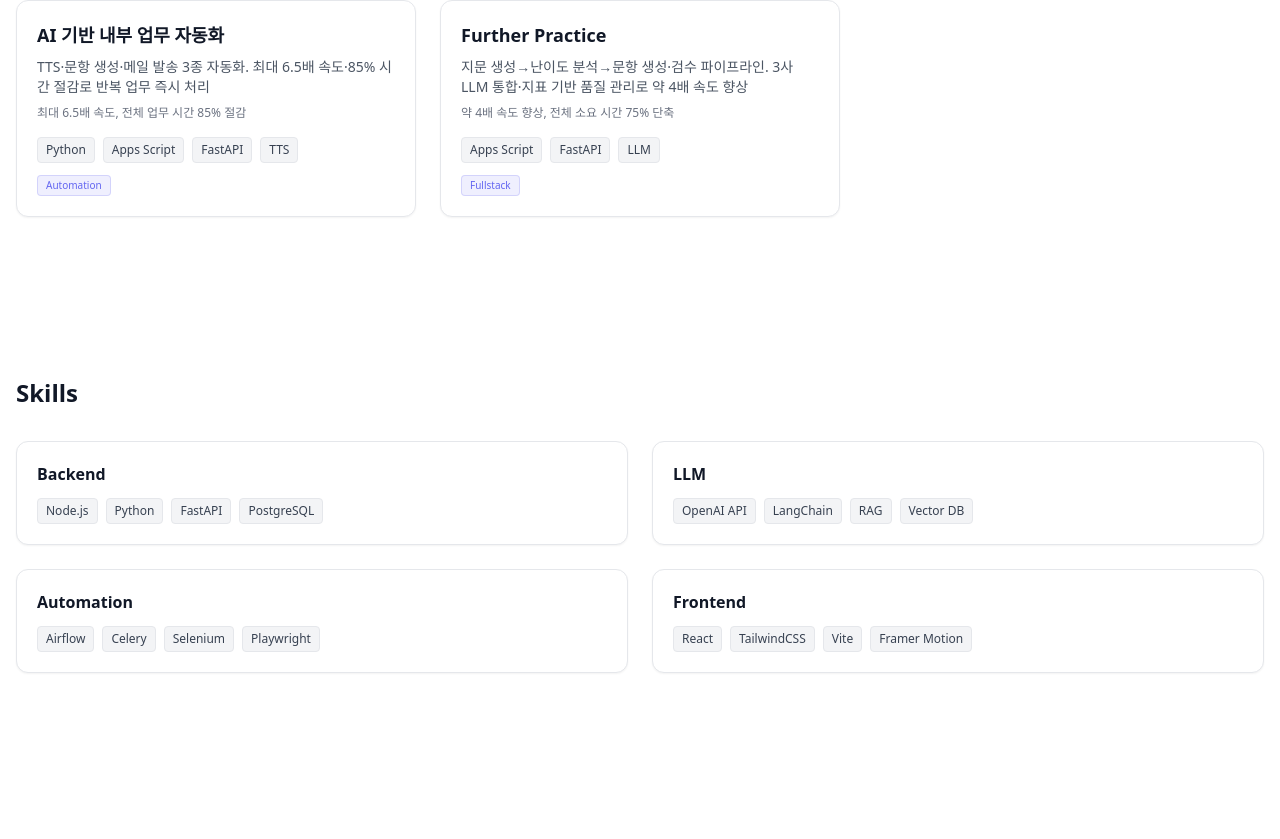
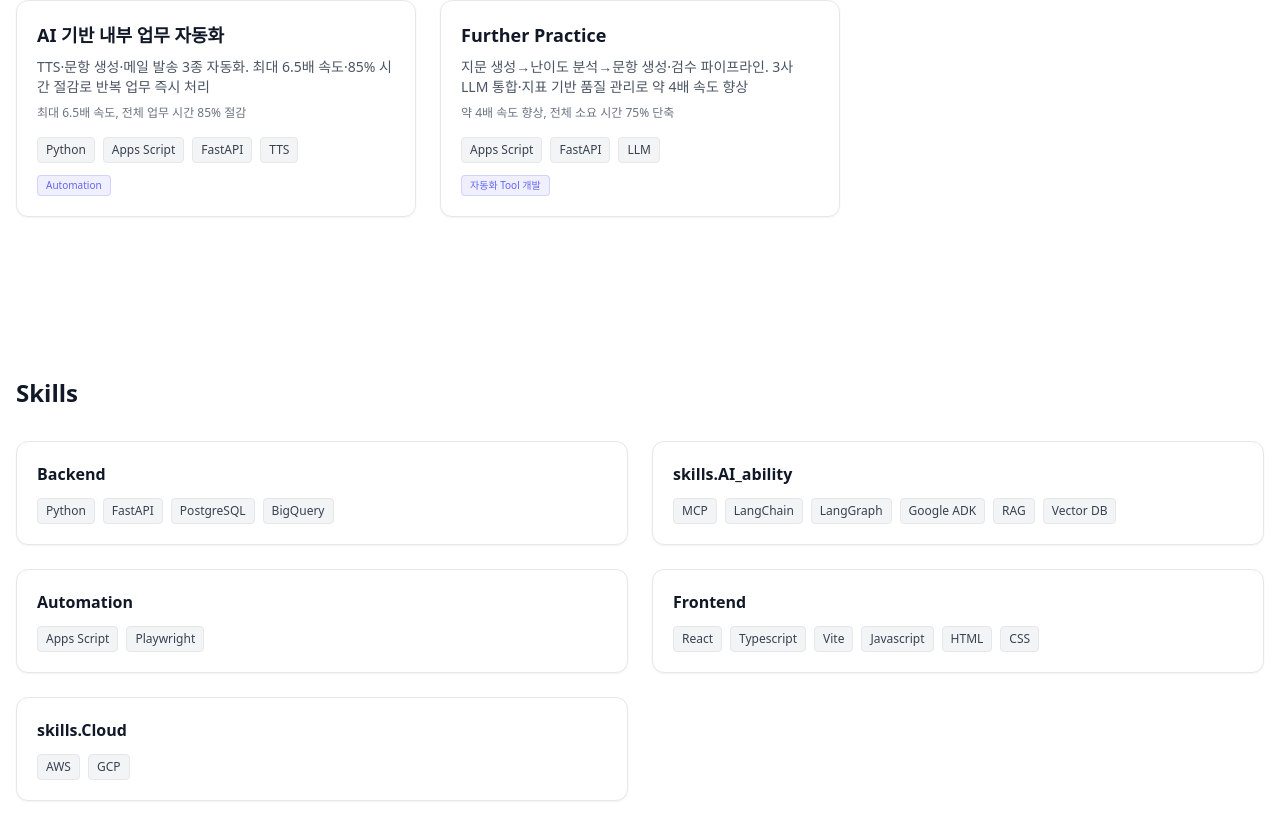
Before and after one commit to lucide99/lucide99.github.io, a React (Vite) app: page / in a window 1280 px wide. Shown: the part 1573-2412 px from the top of the page. Built offline with nearby package versions, Linux system fonts and the light colour scheme; a web font is replaced by a local one.

Commit message:
update skill

```diff
--- a/src/data/projects.js
+++ b/src/data/projects.js
@@ -39,8 +39,6 @@ const projects = [
       ]
     },
     images: [
-      "/img/heycanbot-1.png",
-      "/img/heycanbot-2.png"
     ],
     stack: ['LLM', 'RAG', 'Streamlit', 'FastAPI'],
     role: ['기술 기획', 'AI 모듈 개발', 'QA', 'Backend'],
@@ -169,7 +167,7 @@ const projects = [
       ]
     },
     stack: ['Apps Script', 'FastAPI', 'LLM'],
-    role: ['Fullstack'],
+    role: ['자동화 Tool 개발'],
     tags: ['generation', 'pipeline', 'AI'],
     links: { github: '#', demo: '#' }
   }
--- a/src/sections/AboutSection.jsx
+++ b/src/sections/AboutSection.jsx
@@ -44,14 +44,14 @@ export default function AboutSection() {
           viewport={{ once: true }}
         >
           {fallbackStep >= sources.length ? (
-            <div className="w-28 h-28 md:w-36 md:h-36 rounded-full flex items-center justify-center bg-gray-100 dark:bg-white/5 border border-gray-200 dark:border-white/10 select-none">
+            <div className="w-32 h-32 md:w-44 md:h-44 rounded-full flex items-center justify-center bg-gray-100 dark:bg-white/5 border border-gray-200 dark:border-white/10 select-none">
               <span className="text-4xl md:text-5xl">🙂</span>
             </div>
           ) : (
             <img
               src={currentSrc}
               alt="Profile"
-              className="w-28 h-28 md:w-36 md:h-36 rounded-full object-cover border border-gray-200 dark:border-white/10 ring-1 ring-gray-200 dark:ring-white/10"
+              className="w-32 h-32 md:w-44 md:h-44 rounded-full object-cover border border-gray-200 dark:border-white/10 ring-1 ring-gray-200 dark:ring-white/10"
               onError={() => setFallbackStep((s) => s + 1)}
               loading="lazy"
             />
--- a/src/sections/SkillsGrid.jsx
+++ b/src/sections/SkillsGrid.jsx
@@ -3,10 +3,11 @@ import { motion } from 'framer-motion'
 import { useI18n } from '../i18n/i18n.jsx'
 
 const skills = {
-  backend: ['Node.js', 'Python', 'FastAPI', 'PostgreSQL'],
-  llm: ['OpenAI API', 'LangChain', 'RAG', 'Vector DB'],
-  automation: ['Airflow', 'Celery', 'Selenium', 'Playwright'],
-  frontend: ['React', 'TailwindCSS', 'Vite', 'Framer Motion']
+  backend: ['Python', 'FastAPI', 'PostgreSQL', 'BigQuery'],
+  AI_ability: ['MCP','LangChain', 'LangGraph', 'Google ADK', 'RAG', 'Vector DB'],
+  automation: ['Apps Script', 'Playwright'],
+  frontend: ['React', 'Typescript', 'Vite', 'Javascript', 'HTML', 'CSS'],
+  Cloud: ['AWS', 'GCP']
 }
 
 export default function SkillsGrid() {
```
